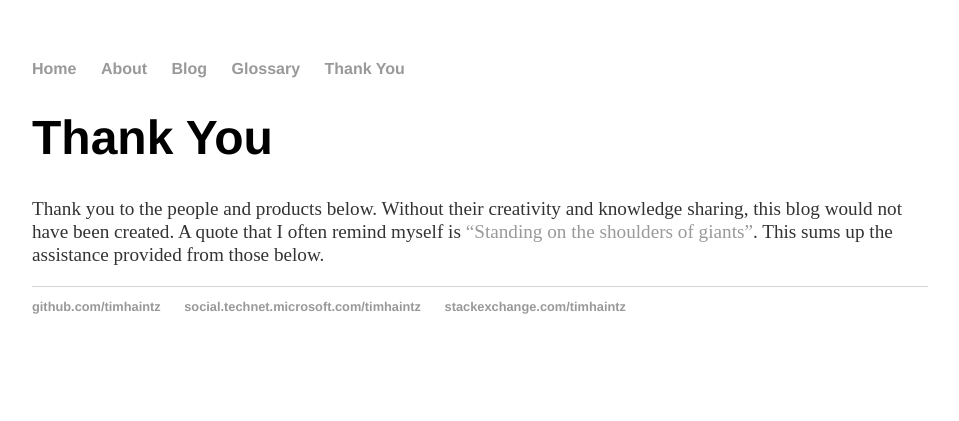
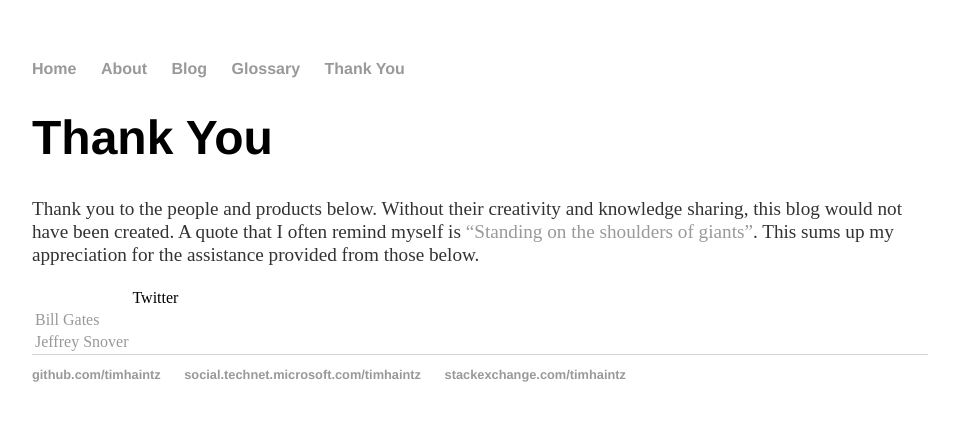
Before and after one commit to timhaintz/timhaintz.github.io, a Jekyll site: the page built from thankyou/index.md, in a window 1280 px wide. Shown: the top 421 px of the page, without its empty margins (160-1119 px from the left). Built offline with Jekyll 4.4.1, drawn with Linux system fonts in a browser that asks for light colours.

Commit message:
Update index.md

```diff
--- a/thankyou/index.md
+++ b/thankyou/index.md
@@ -4,4 +4,9 @@ title: Thank You
 ---
 # Thank You
 
-Thank you to the people and products below. Without their creativity and knowledge sharing, this blog would not have been created. A quote that I often remind myself is ["Standing on the shoulders of giants"](https://en.wikipedia.org/wiki/Standing_on_the_shoulders_of_giants). This sums up the assistance provided from those below.
+Thank you to the people and products below. Without their creativity and knowledge sharing, this blog would not have been created. A quote that I often remind myself is ["Standing on the shoulders of giants"](https://en.wikipedia.org/wiki/Standing_on_the_shoulders_of_giants). This sums up my appreciation for the assistance provided from those below.
+
+
+||Twitter||
+|[Bill Gates](https://twitter.com/BillGates)|
+|[Jeffrey Snover](https://twitter.com/jsnover)|
```
